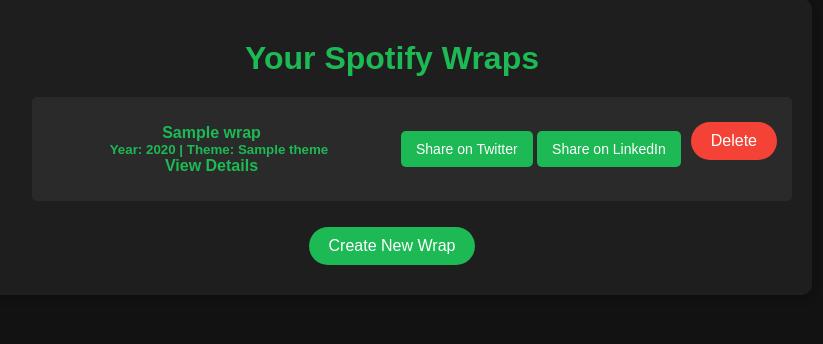
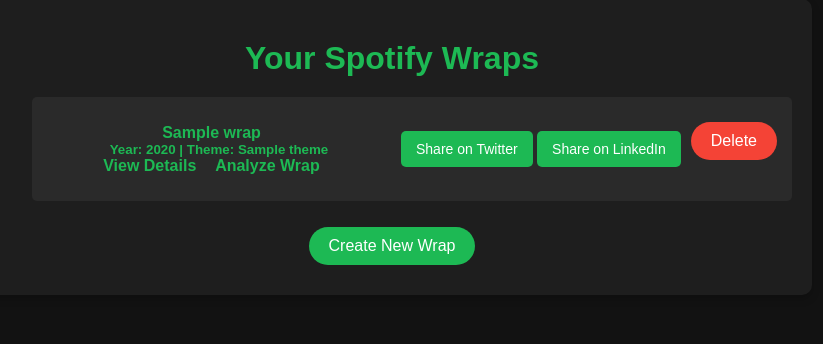
Before and after one commit to simoneyasu/spotifyWrappedClonefork, a Django app: template wrap/templates/wrap/view_wraps.html in a window 1280 px wide. Shown: the part 253-597 px from the top of the page, without its empty margins (248-1071 px from the left). Run offline with Django 5.2, Linux system fonts and the light colour scheme; the template is opened without the code that fills it: most values are stand-ins (such as "Sample title", 1, 10 or a date in 2020); data that the repository does not hold is empty.

Commit message:
add button on the list

```diff
--- a/wrap/templates/wrap/view_wraps.html
+++ b/wrap/templates/wrap/view_wraps.html
@@ -140,6 +140,7 @@
                         <small>Year: {{ wrap.year }} | Theme: {{ wrap.theme|default:"N/A" }}</small>
                         <br>
                         <a href="{% url 'wrap_detail' wrap.wrap_id %}">View Details</a>
+                        <a href="{% url 'analyze_wrap' wrap.wrap_id %}">Analyze Wrap</a>
                     </span>
                     <div class="share-buttons">
                         <button onclick="shareToTwitter('{{ wrap.name }}', '{% url 'your_wrap' wrap.wrap_id %}')">
```
